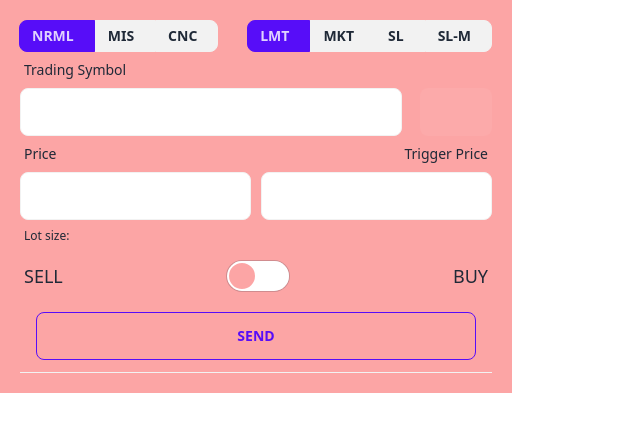
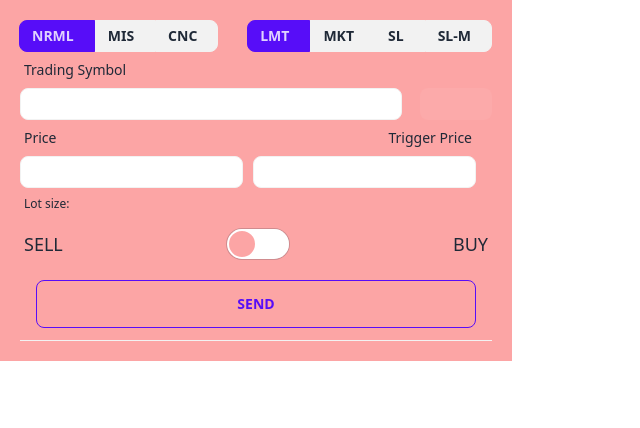
Before and after one commit to pannet1/dealer-web, a FastAPI app: page /new in a window 1280 px wide. Shown: the part 64-492 px from the top of the page, without its empty margins (0-640 px from the left). Run offline with FastAPI, Linux system fonts and the light colour scheme.

Commit message:
reduce input height

```diff
--- a/dealer_web/templates/new.html
+++ b/dealer_web/templates/new.html
@@ -16,8 +16,8 @@
     <label class="label">
       <span class="label-text">Trading Symbol</span>
     </label>
-    <input id="symbol" name="symbol" type="text" class="input input-bordered" style="width:81%">
-    <input id="exchange" name="exchange" type="text" readonly="readonly" class="input input-ghost float-right" style="width:4.5rem" />
+    <input id="symbol" name="symbol" type="text" class="input input-sm input-bordered" style="width:81%">
+    <input id="exchange" name="exchange" type="text" readonly="readonly" class="input input-sm input-ghost float-right" style="width:4.5rem" />
     <input id="token" name="token" type="hidden" />
   </div>
   <div class="form-control relative inline-block">
@@ -25,8 +25,8 @@
       <span class="label-text">Price</span>
       <span class="label-text">Trigger Price</span>
     </label>
-    <input type="text" id="price" name="price" class="input input-bordered" style="width:49%"/>
-    <input type="text" id="trigger" name="trigger" class="input input-bordered float-right" style="width:49%"/>
+    <input type="text" id="price" name="price" class="input input-sm input-bordered" style="width:49%"/>
+    <input type="text" id="trigger" name="trigger" class="input input-sm input-bordered float-right" style="width:49%"/>
   </div>
   <div class="form-control">
     <label class="label">
```
